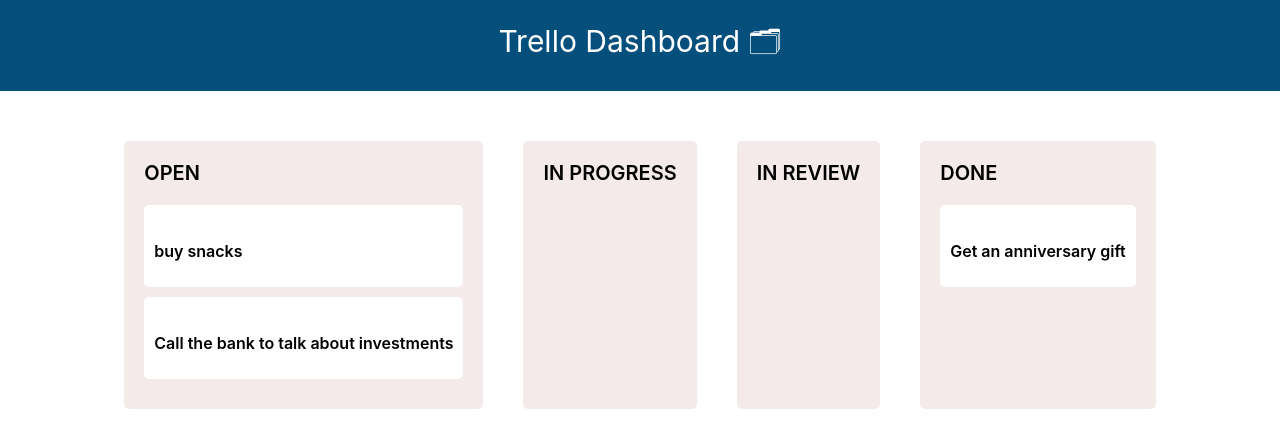
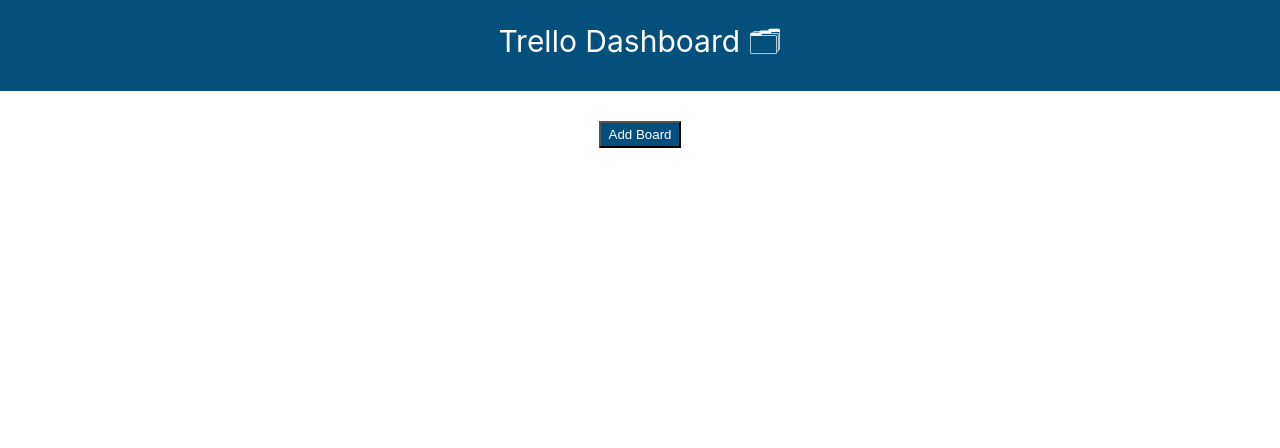
Before and after one commit to shohailahm/trello-clone, a React (Create React App) app: page / in a window 1280 px wide. Shown: the top 448 px of the page. Built offline with nearby package versions, Linux system fonts and the light colour scheme.

Commit message:
drag and drop with redux

```diff
--- a/src/App.css
+++ b/src/App.css
@@ -134,6 +134,27 @@
   border-radius: 25px;
 }
 
+.btn-add {
+  background-color: #054f7c;
+  color: white;
+  padding: 4px 8px;
+}
 .close-btn:hover {
   background-color: #dcdcdc;
 }
+
+.input {
+  width: 80%;
+  border: 2px solid #aaa;
+  border-radius: 4px;
+  margin: 8px 4px;
+  outline: none;
+  padding: 8px;
+  box-sizing: border-box;
+  transition: 0.3s;
+}
+
+.input:focus {
+  border-color: dodgerBlue;
+  box-shadow: 0 0 8px 0 dodgerBlue;
+}
--- a/src/components/DropWrapper.js
+++ b/src/components/DropWrapper.js
@@ -1,8 +1,7 @@
 import React from "react";
 import { useDrop } from "react-dnd";
-import { boards } from "../utils/mockData";
 
-const DropWrapper = ({ onDrop, children, board }) => {
+const DropWrapper = ({ onDrop, children, board, boards }) => {
   const [{ isOver }, drop] = useDrop({
     accept: "ITEM",
     canDrop: (item, monitor) => {
--- /dev/null
+++ b/src/components/Input.js
@@ -0,0 +1,12 @@
+const Input = ({ value, onChange, ...rest }) => {
+  return (
+    <input
+      value={value || ""}
+      onChange={onChange}
+      className="input"
+      {...rest}
+    />
+  );
+};
+
+export default Input;
--- a/src/components/Item.js
+++ b/src/components/Item.js
@@ -2,7 +2,7 @@
 import { useDrag, useDrop } from "react-dnd";
 import ModalComponent from "./Modal";
 
-const Item = ({ item, index, moveItem, board }) => {
+const Item = ({ item, index, moveItem, board, deleteItem }) => {
   const ref = useRef(null);
 
   const [, drop] = useDrop({
@@ -65,7 +65,8 @@
           className={"color-bar"}
           style={{ backgroundColor: board?.color || "white" }}
         />
-        <p className={"item-title"}>{item.content}</p>
+        <p className={"item-title"}>{item.title}</p>
+        <button onClick={() => deleteItem(item.id)}>Delete</button>
       </div>
       <ModalComponent item={item} onClose={onClose} show={show} />
     </>
--- a/src/containers/homepage.js
+++ b/src/containers/homepage.js
@@ -1,40 +1,130 @@
 import React, { useState } from "react";
 import Item from "../components/Item";
 import DropWrapper from "../components/DropWrapper";
-import { data, boards } from "../utils/mockData";
+
+import Input from "../components/Input";
+import { useDispatch } from "react-redux";
+import { addBoard, addTASKS, DELETETASKS, setItems } from "../store/actions";
+import { useSelector } from "react-redux";
+import { uniqueId } from "../utils/utils";
 
 const Homepage = () => {
-  const [items, setItems] = useState(data);
+  const [ShowAdd, setShowAdd] = useState(false);
+  const [names, setnames] = useState({});
+  const [title, settitle] = useState("");
+  const dispatch = useDispatch();
+  const boards = useSelector((state) => {
+    return state.boards;
+  });
+  const data = useSelector((state) => {
+    return state.data;
+  });
 
   const onDrop = (item, monitor, board) => {
-    const mapping = boards.find((si) => si.name === board.name);
-
-    setItems((prevState) => {
-      const newItems = prevState
+    debugger;
+    const newData = () => {
+      const newItems = data
         .filter((i) => i.id !== item.id)
         .concat({ ...item, board });
       return [...newItems];
-    });
+    };
+    dispatch(setItems(newData()));
   };
 
   const moveItem = (dragIndex, hoverIndex) => {
-    const item = items[dragIndex];
-    setItems((prevState) => {
-      const newItems = prevState.filter((i, idx) => idx !== dragIndex);
+    debugger;
+    const item = data[dragIndex];
+    let newData = () => {
+      const newItems = data.filter((i, idx) => idx !== dragIndex);
       newItems.splice(hoverIndex, 0, item);
       return [...newItems];
-    });
+    };
+    dispatch(setItems(newData()));
   };
 
+  const showAddCB = () => {
+    setShowAdd(true);
+  };
+
+  const addBoardCB = () => {
+    if (!title) return;
+    dispatch(addBoard(title));
+    setShowAdd(false);
+    settitle("");
+  };
+
+  const settitleCB = (e) => {
+    settitle(e.target.value);
+  };
+
+  const setdynamicValue = (e) => {
+    const {
+      target: { value, name },
+    } = e;
+
+    setnames((prev) => ({
+      ...prev,
+      [name]: value,
+    }));
+  };
+
+  const addTask = (board) => {
+    if (!names[board.id]) return;
+    let obj = {
+      id: uniqueId(),
+      board: board.name,
+      title: names[board.id],
+      content: "",
+    };
+    dispatch(addTASKS(obj));
+    setnames((prev) => ({
+      ...prev,
+      [board.id]: "",
+    }));
+  };
+  const deleteItem = (id) => {
+    dispatch(DELETETASKS(id));
+  };
   return (
+    <>
+      {!ShowAdd && (
+        <div className="row">
+          <button className="btn-add" onClick={showAddCB}>
+            Add Board
+          </button>
+        </div>
+      )}
+      {ShowAdd && (
+        <div className="row">
+          <Input
+            placeholder="Enter Title"
+            onChange={settitleCB}
+            value={title}
+          />
+          <button className="btn-add" onClick={() => addBoardCB()}>
+            Add Board
+          </button>
+        </div>
+      )}
       <div className={"row"}>
-      {boards.map((board) => {
+        {boards.length > 0 &&
+          boards.map((board) => {
             return (
               <div key={board.id} className={"col-wrapper"}>
                 <h2 className={"col-header"}>{board.name.toUpperCase()}</h2>
-            <DropWrapper onDrop={onDrop} board={board.name}>
+
+                <DropWrapper onDrop={onDrop} board={board.name} boards={boards}>
                   <div>
-                {items
+                    <Input
+                      name={board.id}
+                      placeholder="Enter Title"
+                      onChange={setdynamicValue}
+                      value={names[board.id] || ""}
+                    />
+                    <button className="btn-add" onClick={() => addTask(board)}>
+                      Add Task
+                    </button>
+                    {data
                       .filter((i) => i.board === board.name)
                       .map((i, idx) => {
                         return (
@@ -44,6 +134,7 @@
                             index={idx}
                             moveItem={moveItem}
                             board={board}
+                            deleteItem={deleteItem}
                           />
                         );
                       })}
@@ -53,6 +144,7 @@
             );
           })}
       </div>
+    </>
   );
 };
 
--- a/src/store/actions.js
+++ b/src/store/actions.js
@@ -10,3 +10,30 @@
     });
   };
 };
+
+export const ADD_TASK_SUCCESS = "ADD_TASK_SUCCESS";
+export const addTASKS = (obj) => {
+  return (dispatch) => {
+    Promise.resolve(obj).then((res) => {
+      dispatch({ type: ADD_TASK_SUCCESS, data: res });
+    });
+  };
+};
+
+export const DELETE_TASK_SUCCESS = "DELETE_TASK_SUCCESS";
+export const DELETETASKS = (id) => {
+  return (dispatch) => {
+    Promise.resolve(id).then((res) => {
+      dispatch({ type: DELETE_TASK_SUCCESS, data: res });
+    });
+  };
+};
+
+export const SET_ITEMS_SUCCESS = "SET_ITEM_SUCCESS";
+export const setItems = (data) => {
+  return (dispatch) => {
+    Promise.resolve(data).then((res) => {
+      dispatch({ type: SET_ITEMS_SUCCESS, data: res });
+    });
+  };
+};
--- a/src/store/reducer.js
+++ b/src/store/reducer.js
@@ -1,9 +1,13 @@
-import { boards } from "../utils/mockData";
-import { ADD_BOARD_SUCCESS } from "./actions";
+import {
+  ADD_BOARD_SUCCESS,
+  ADD_TASK_SUCCESS,
+  DELETE_TASK_SUCCESS,
+  SET_ITEMS_SUCCESS,
+} from "./actions";
 
 /*
 import default from './reducer';
-import { ADD_BOARD_SUCCESS } from './actions';
+import { ADD_BOARD_SUCCESS, DELETE_TASK_SUCCESS } from './actions';
 this is just to demonstrate how a reducer function works
 
    */
@@ -11,12 +15,28 @@
   data: [],
   boards: [],
 };
-export default (state = {}, action) => {
+export default (state = defaultstate, action) => {
   switch (action.type) {
     case ADD_BOARD_SUCCESS:
       return {
         ...state,
-        boards: [...boards, action.payload],
+        boards: [...state.boards, action.data],
+      };
+    case ADD_TASK_SUCCESS:
+      return {
+        ...state,
+        data: [...state.data, action.data],
+      };
+    case DELETE_TASK_SUCCESS:
+      return {
+        ...state,
+        data: state.data.filter((ite) => ite.id !== action.data),
+      };
+    case SET_ITEMS_SUCCESS:
+      debugger;
+      return {
+        ...state,
+        data: action.data,
       };
     default:
       return state;
--- a/src/utils/mockData.js
+++ b/src/utils/mockData.js
@@ -19,23 +19,23 @@
   },
 ];
 
-const boards = [
-  {
-    id: 123,
-    name: "open",
-  },
-  {
-    id: 333,
-    name: "in progress",
-  },
-  {
-    id: 444,
-    name: "in review",
-  },
-  {
-    id: 4555,
-    name: "done",
-  },
-];
+// const boards = [
+//   {
+//     id: 123,
+//     name: "open",
+//   },
+//   {
+//     id: 333,
+//     name: "in progress",
+//   },
+//   {
+//     id: 444,
+//     name: "in review",
+//   },
+//   {
+//     id: 4555,
+//     name: "done",
+//   },
+// ];
 
-export { data, boards };
+export { data };
```
Lines whose indentation alone changed are shown as unchanged.
